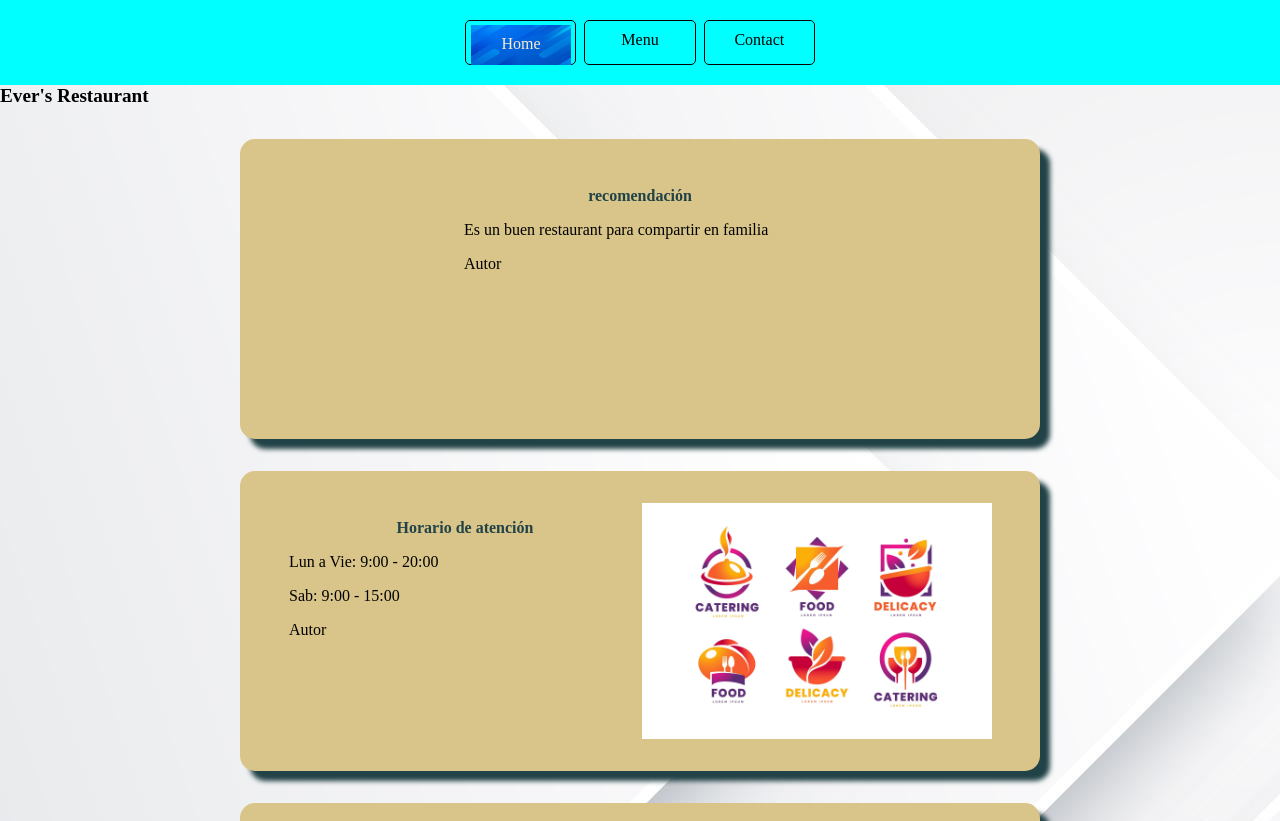
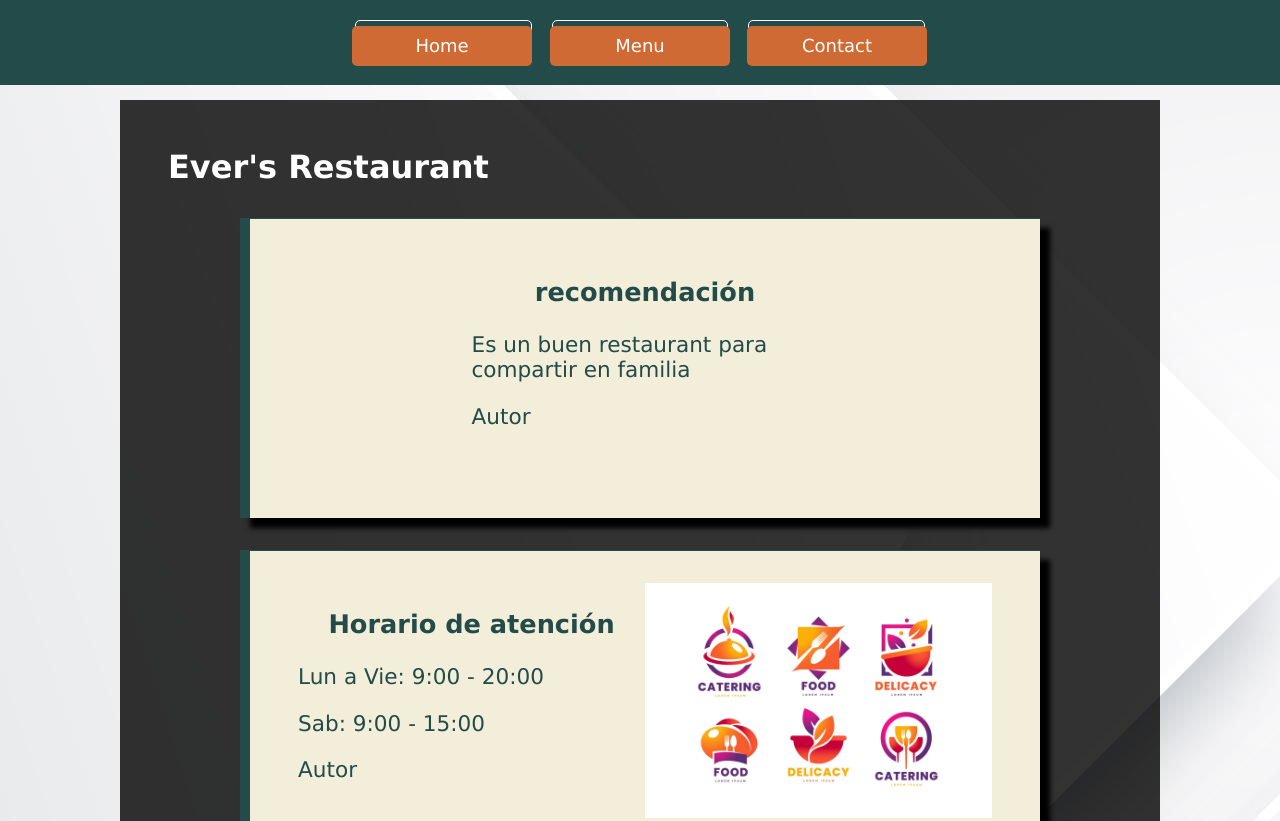
Before and after one commit to EverVino/restaurant_page_TOP, a website built with webpack: page src/index.html in a window 1280 px wide. Shown: the top 821 px of the page. Built offline with nearby package versions, Linux system fonts and the light colour scheme.

Commit message:
Some improvements in the apareance

```diff
--- a/src/index.html
+++ b/src/index.html
@@ -12,16 +12,15 @@
     <header>
         <nav class="nav-header">
             <div id ="coverhome" class="cover">
-                <img class="blue-boton" alt="">
-                Home
+
+                <div class="blue-boton">Home</div>
+
             </div>
-            <div id = "covermenu" class="cover" hidden>
-                Menu
-                <img  class="blue-boton" alt="">
+            <div id = "covermenu" class="cover" >
+                <div class="blue-boton">Menu</div>
             </div>
-            <div id = "covercontact" class="cover" hidden>
-                Contact
-                <img  class="blue-boton" alt="">
+            <div id = "covercontact" class="cover">
+                <div class="blue-boton">Contact</div>
             </div>
             <ul class ="tab-list">
                 <li>Home</li>
--- a/src/style.css
+++ b/src/style.css
@@ -1,21 +1,32 @@
 body, ul, li {
 
     margin:0;
-
+    font-size: large;
 }
 
 *, *::before, *::after {
     box-sizing: inherit;
   }
 
+:root{
+    --black-color:#000000;
+    --dark-color: #224b49;
+    --gray-color: #F2751D;
+    --card-color: #f3eed9;
+    --light-color: white;
+    --boton-color:#CF6A34;
+
+}
+
 body {
     box-sizing: border-box;
     position: relative;
     background-image: url(./b-image.jpg);
+    font-family:Verdana, Geneva, Tahoma, sans-serif;
 }
 
 header {
-    background-color:aqua;
+    background-color: var(--dark-color);
     margin:0;
     padding: 5px;
     box-sizing: border-box;
@@ -23,14 +34,15 @@ header {
 
 .nav-header {
 
-    width: 380px;
+    width: 600px;
     margin: 0 auto;
     position:relative;
+
 }
 
 .cover {
     position: absolute;
-    color: blanchedalmond;
+    color: var(--light-color);
     width: 100px;
     height: 40px;
     text-align: center;
@@ -38,30 +50,28 @@ header {
     z-index: 1;
 }
 
-img.blue-boton{
-    content: url('./boton-fondo.jpg');
-}
 #coverhome {
-    top:5px;
-    left:21px;
+    top:-4px;
+    left:12px;
 }
 
 #covermenu{
-    top:5px;
-    left:140px;
+    top:-4px;
+    left:210px;
 }
 
 #covercontact{
-    top:5px;
-    left:260px;
+    top:-4px;
+    left:407px;
 }
 
 .blue-boton{
-    width: 100px;
+    background-color: var(--boton-color) ;
+    border-radius: 5px;
+    width: 180px;
     height: 40px;
+    line-height: 2.5rem;
     position: absolute;
-    top:0;
-    left:0;
     z-index: -1;
 }
 
@@ -72,35 +82,48 @@ ul {
     text-align: center;
     display: flex;
     height:45px;
-    gap: 8px;
+    gap: 20px;
 }
 
 li {
     padding-top: 10px;
     flex: 1;
-    border: 1px solid black;
+    border: 1px solid var(--light-color);
+    color: var(--light-color);
     border-radius: 5px 5px 5px 5px ;
 }
 
 /*Container fonts*/
 
+.content{
+    width:min(65rem,100%);
+    background-color: rgba(0, 0, 0, .8);
+    margin:15px auto;
+    border: 0px solid var(--dark-color);
+    padding: 3rem;
+}
+
 #content{
     width:min(65rem,100%);
-    background-color: aliceblue;
+    background-color: rgba(0, 0, 0, .8);
     margin:15px auto;
-    border: 1px solid black;
+    border: 0px solid var(--dark-color);
     padding: 3rem;
 }
 
 .card {
+    color: var(--dark-color);
+    font-size: larger;
     width: min(100%, 50rem);
     min-height: 300px;
     margin:2rem auto;
     display:flex;
-    background-color: #D9C589;
+    background-color: var(--card-color);
     padding: 2rem 3rem;
-    box-shadow: 10px 10px 5px #214246;
-    border-radius: 15px;
+    box-shadow: 10px 10px 5px var(--black-color);
+    border-left: 10px solid var(--dark-color);
+    border-top: 1px solid var(--dark-color);
+    /* border-radius: 15px; */
 }
 
 .card-image {
@@ -115,15 +138,18 @@ li {
 .titulo-card {
     font-weight: bold;
     text-align: center;
-    color: #214246;
+    font-size: 1.6rem;
+    color: var(--dark-color);
 }
 
 .titulo-principal {
     font-weight: bolder;
-    font-size: larger;
+    font-size: 2rem;
+    color: var(--light-color);
+
 }
 
 footer {
-    background-color: aqua;
+    background-color: var(--dark-color);
     padding:2rem;
 }
```
Also changed, not shown: dist/index.html, dist/main.js.
